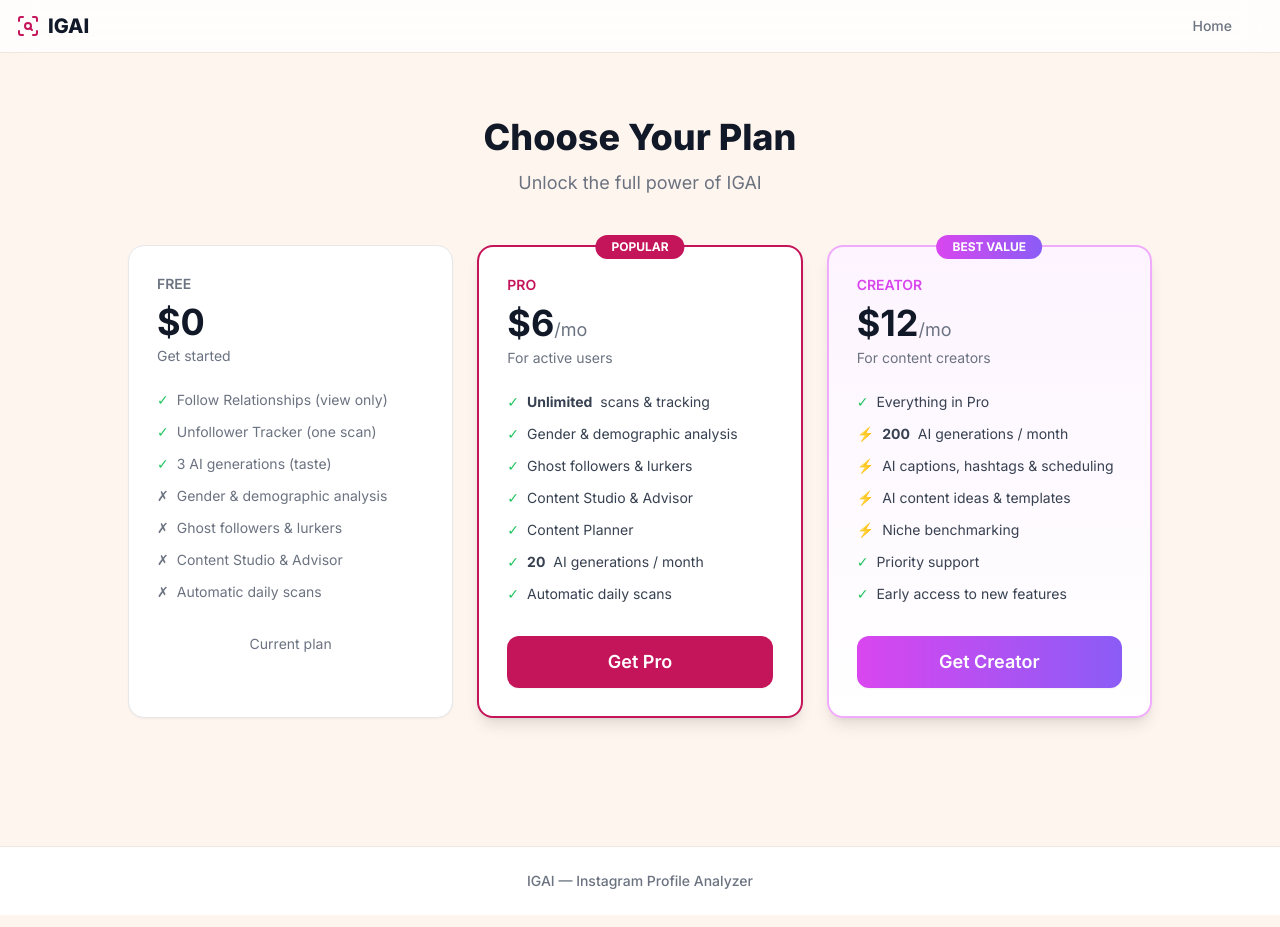
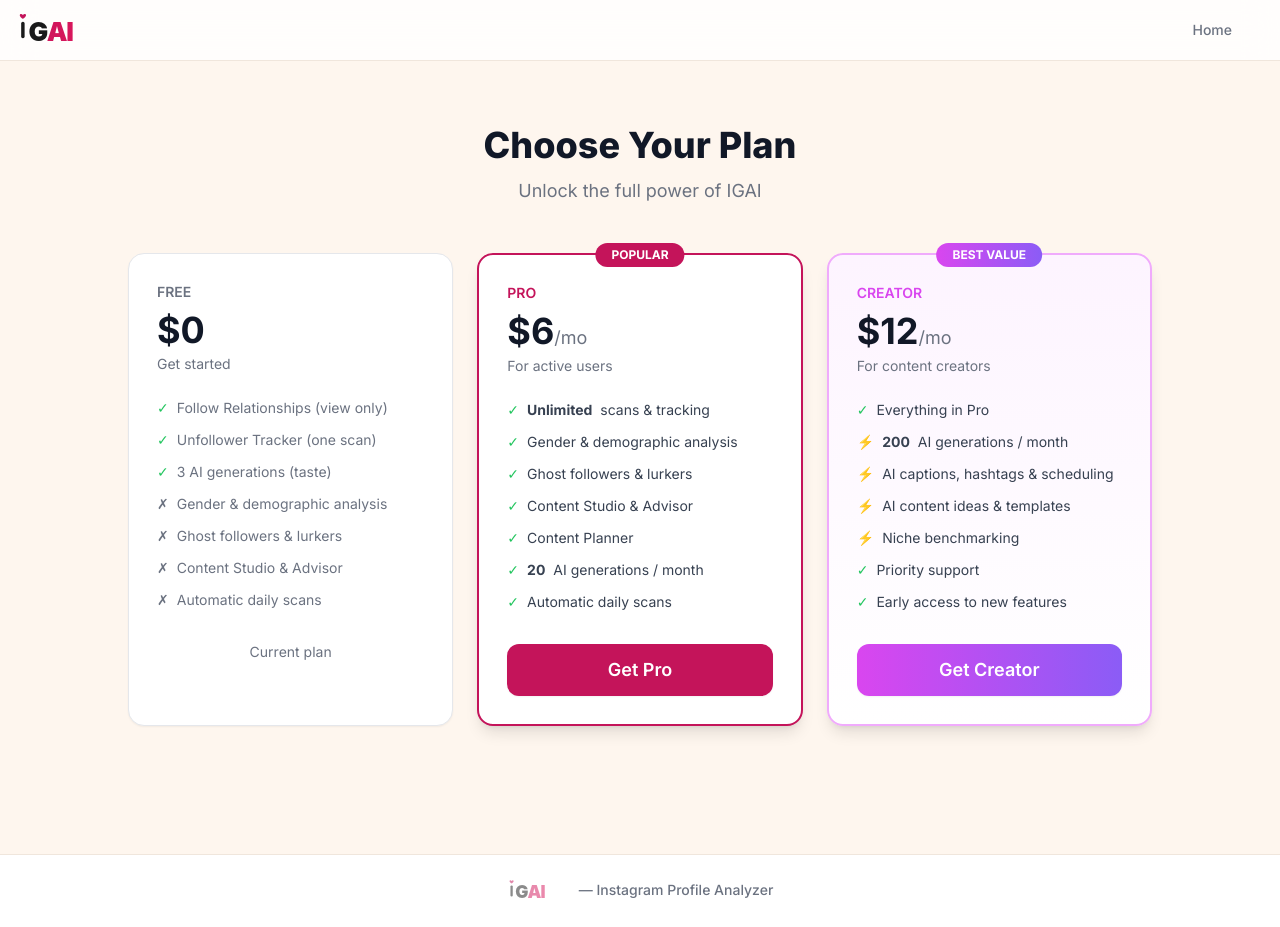
Before and after one commit to haimNizri/instascope, a Flask app: page /pricing in a window 1280 px wide. Run offline with Flask 3, Linux system fonts and the light colour scheme; some libraries are stand-ins or nearby versions.

Commit message:
Add premium IGAI logo with playful lowercase i heart
Typographic logo: lowercase i with crimson heart dot + bold GAI wordmark.
Favicon: crimson rounded square with white heart. SVG logos replace
old Lucide icon across all pages.

Co-Authored-By: Claude Opus 4.6 (1M context) <noreply@anthropic.com>

```diff
--- a/templates/base.html
+++ b/templates/base.html
@@ -7,6 +7,7 @@
     <script src="https://cdn.tailwindcss.com"></script>
     <script src="https://cdn.jsdelivr.net/npm/chart.js@4"></script>
     <script src="https://unpkg.com/lucide@latest"></script>
+    <link rel="icon" type="image/svg+xml" href="/static/favicon.svg">
     <link rel="preconnect" href="https://fonts.googleapis.com">
     <link href="https://fonts.googleapis.com/css2?family=Inter:wght@300;400;500;600;700;800&display=swap" rel="stylesheet">
     <script>
@@ -31,9 +32,8 @@
     <!-- Nav -->
     <nav class="bg-white/80 backdrop-blur-lg border-b border-surface-200 sticky top-0 z-50">
         <div class="max-w-7xl mx-auto px-4 py-3 flex items-center justify-between">
-            <a href="/" class="flex items-center gap-2 text-xl font-bold">
-                <i data-lucide="scan-search" class="w-6 h-6 text-primary-500"></i>
-                <span class="text-gray-900 font-extrabold">IGAI</span>
+            <a href="/" class="flex items-center">
+                <img src="/static/logo.svg" alt="IGAI" class="h-9">
             </a>
             <div class="flex items-center gap-4">
                 <a href="/" class="text-sm text-gray-500 hover:text-gray-900 transition font-medium">Home</a>
@@ -78,7 +78,7 @@
     </main>
 
     <footer class="border-t border-surface-200 mt-16 py-6 text-center text-gray-500 text-sm font-medium bg-white">
-        IGAI — Instagram Profile Analyzer
+        <img src="/static/logo.svg" alt="IGAI" class="h-6 inline-block opacity-50"> &mdash; Instagram Profile Analyzer
     </footer>
 
     <script src="/static/app.js"></script>
--- a/templates/forgot_password.html
+++ b/templates/forgot_password.html
@@ -29,7 +29,7 @@
 <body class="bg-surface-50 text-gray-900 font-sans min-h-screen flex items-center justify-center antialiased">
     <div class="w-full max-w-md mx-4">
         <div class="text-center mb-8">
-            <h1 class="text-4xl font-extrabold text-gray-900">IGAI</h1>
+            <img src="/static/logo.svg" alt="IGAI" class="h-12 mx-auto">
             <p class="text-gray-500 mt-2">Reset your password</p>
         </div>
 
--- a/templates/login.html
+++ b/templates/login.html
@@ -29,7 +29,7 @@
 <body class="bg-surface-50 text-gray-900 font-sans min-h-screen flex items-center justify-center antialiased">
     <div class="w-full max-w-md mx-4">
         <div class="text-center mb-8">
-            <h1 class="text-4xl font-extrabold text-gray-900">IGAI</h1>
+            <img src="/static/logo.svg" alt="IGAI" class="h-12 mx-auto">
             <p class="text-gray-500 mt-2">Sign in to your account</p>
         </div>
 
--- a/templates/register.html
+++ b/templates/register.html
@@ -29,7 +29,7 @@
 <body class="bg-surface-50 text-gray-900 font-sans min-h-screen flex items-center justify-center antialiased">
     <div class="w-full max-w-md mx-4">
         <div class="text-center mb-8">
-            <h1 class="text-4xl font-extrabold text-gray-900">IGAI</h1>
+            <img src="/static/logo.svg" alt="IGAI" class="h-12 mx-auto">
             <p class="text-gray-500 mt-2">Create your account</p>
         </div>
 
```
Also changed, not shown: templates/landing.html (+5 -5 lines), static/favicon.svg (added), static/logo.svg (added).
